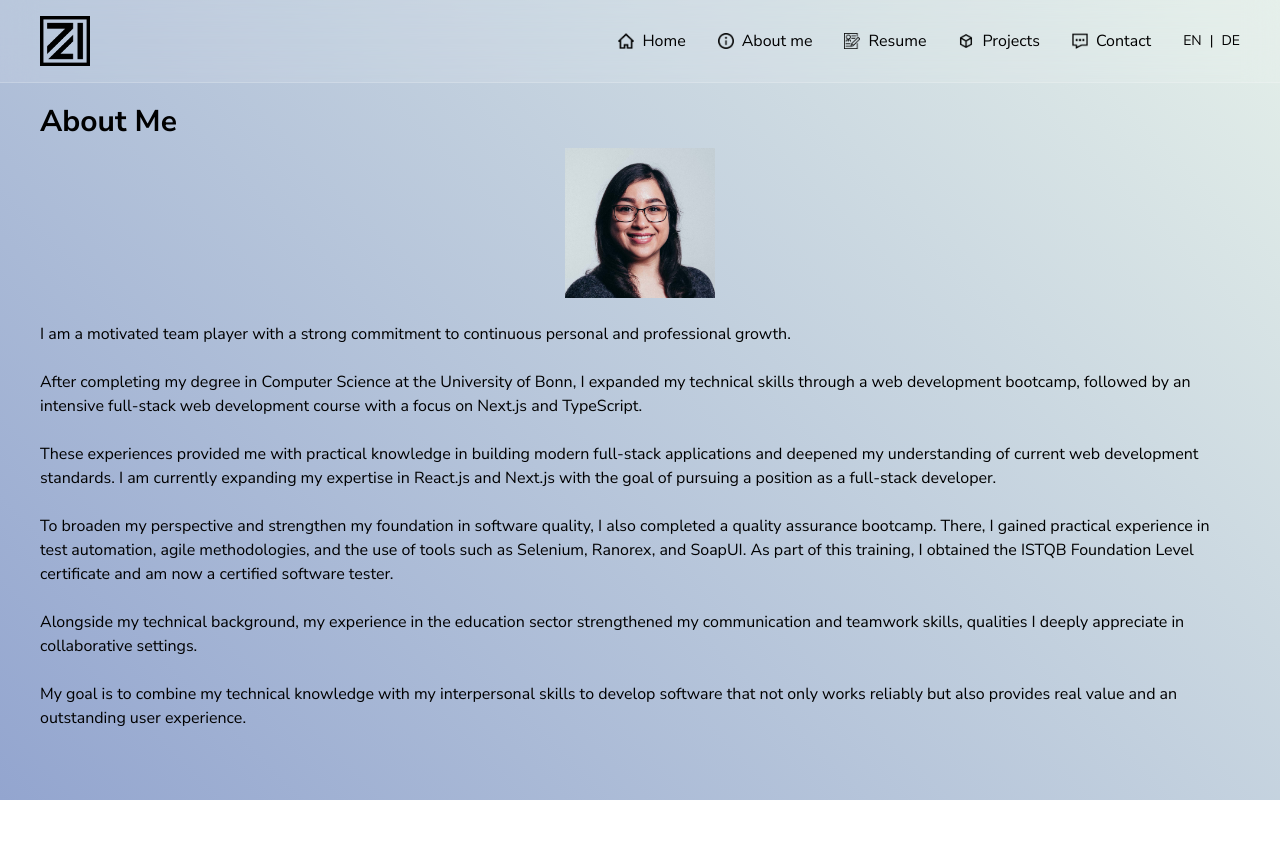
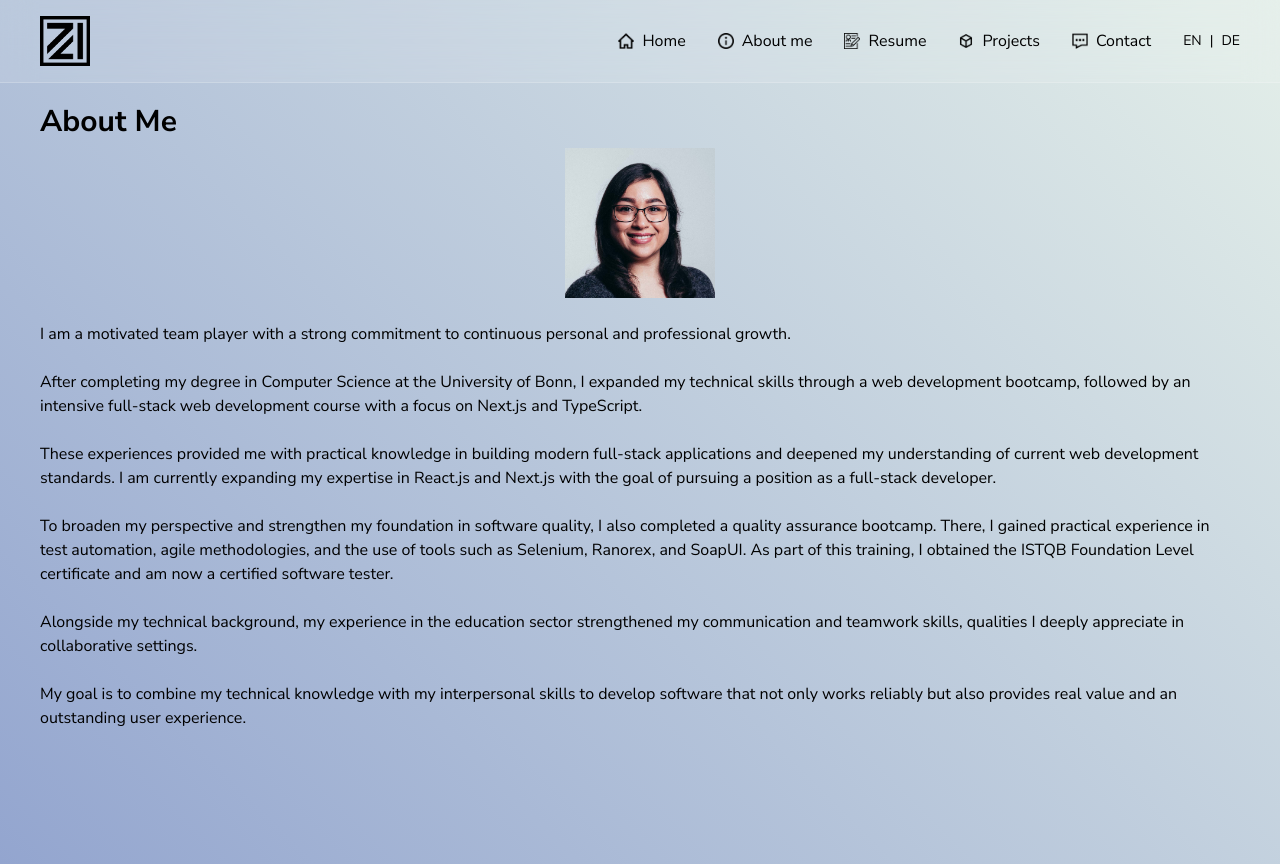
Before and after one commit to zarail/Portfolio, a Next.js app: page /en/about in a window 1280 px wide. Before the commit the page ends 800 px from the top, so only its background shows below. Built offline with nearby package versions, Linux system fonts and the light colour scheme.

Commit message:
Refactor layout.tsx to enhance section styling with flexbox for improved layout structure

```diff
--- a/src/app/[locale]/layout.tsx
+++ b/src/app/[locale]/layout.tsx
@@ -8,7 +8,7 @@ export default function LocaleLayout({
   params: { locale: 'en' | 'de' };
 }) {
   return (
-    <section>
+    <section className="flex flex-col min-h-screen">
       <Navbar locale={params.locale} />
       {children}
     </section>
```
